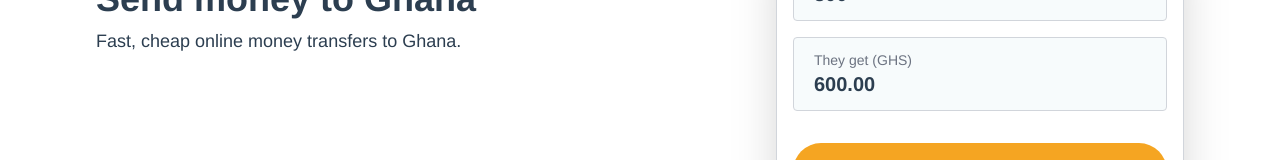
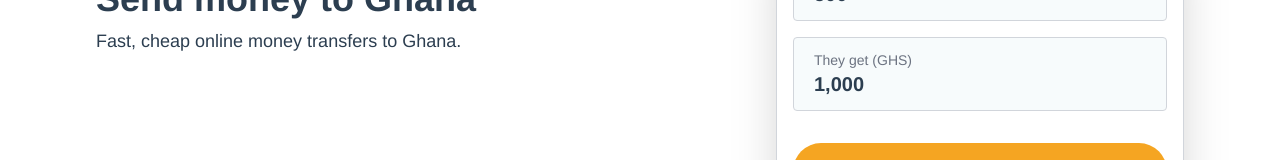
Before and after one commit to ejirocodes/remittance-app, a Vue app: page /send-money/ghana in a window 1280 px wide. Shown: the part 310-470 px from the top of the page. Built offline with nearby package versions, Linux system fonts and the light colour scheme; no server answers.

Commit message:
format currency

```diff
--- a/src/views/SendMoney.vue
+++ b/src/views/SendMoney.vue
@@ -122,7 +122,7 @@
     let router = useRouter();
     const internalInstance = getCurrentInstance();
 
-    const sendAmouut = ref<string>("300");
+    const sendAmouut = ref<number>(500);
     const currentRate = ref<number>(2);
 
     // @ts-ignore
@@ -152,7 +152,9 @@
     ]);
 
     const receivedAmouut = computed(() => {
-      return (Number(sendAmouut.value) * currentRate.value).toFixed(2);
+      return (Number(sendAmouut.value) * currentRate.value).toLocaleString(
+        "en-US"
+      );
     });
 
     const selectedCountry = computed(() => {
```
